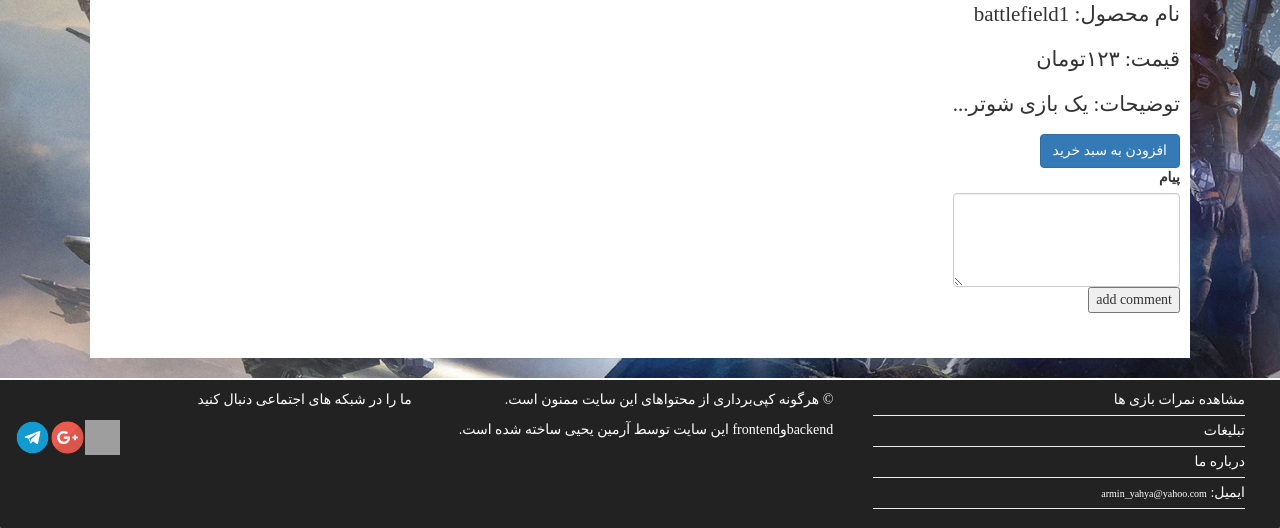
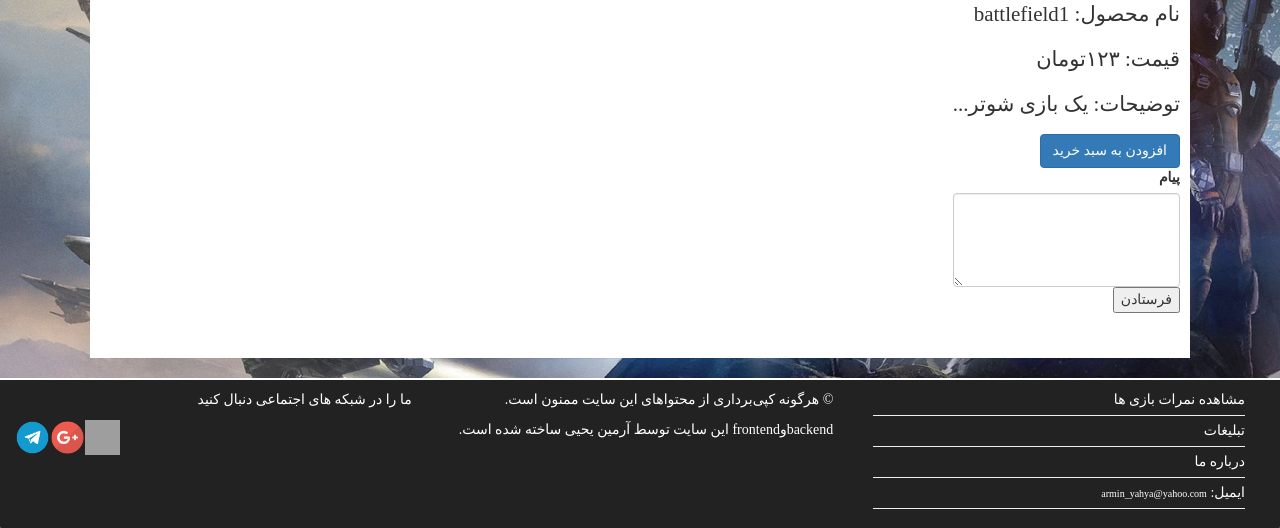
Before and after one commit to ArminPool/shop, a Django app: page /detail/2/ in a window 1280 px wide. Shown: the part 245-773 px from the top of the page. Run offline with Django 3.2, Linux system fonts and the light colour scheme; a user stored in the database is signed in; data comes from the database, SQL or seed files in the repository; parts of the project's set-up code (start-up, migrations or seed data) failed here and were passed over; some libraries are stand-ins or nearby versions; grey boxes are pictures that could not be loaded.

Commit message:
comment moderation language and button lang changed

```diff
--- a/product/templates/product/details.html
+++ b/product/templates/product/details.html
@@ -54,7 +54,7 @@
         <textarea class="form-control" id="1-comments" name="body" cols="5" rows="4" maxlength="250" required="">
     </textarea>
 
-                    <button type="submit">add comment</button>
+                    <button type="submit">فرستادن</button>
                                                               </div>
                 </form>
                 {% endif %}
@@ -87,7 +87,7 @@
     </textarea>
 
                         <input type="hidden" name="parent_id" value="{{comments.pk}}">
-                        <button type="submit">send</button>
+                        <button type="submit">فرستادن</button>
                                                  </div>
                     </form>
                     {% endif %}
@@ -111,7 +111,7 @@
     </textarea>
                         <input type="hidden" name="parent_id" value="{{comments.pk}}">
 
-                            <button type="submit">send</button>
+                            <button type="submit">فرستادن</button>
                             </div>
                         </form>
      {% endif %}
@@ -128,7 +128,7 @@
 
 </blockquote>
                 {% elif not comments.is_public and comments.user == user %}
-                <p>Your comment is await for moderation</p>
+                <p>نظر شما فرستاده شدهو منتظر تاییداست</p>
                  {% endif %}
                 {% endfor %}
 
```
